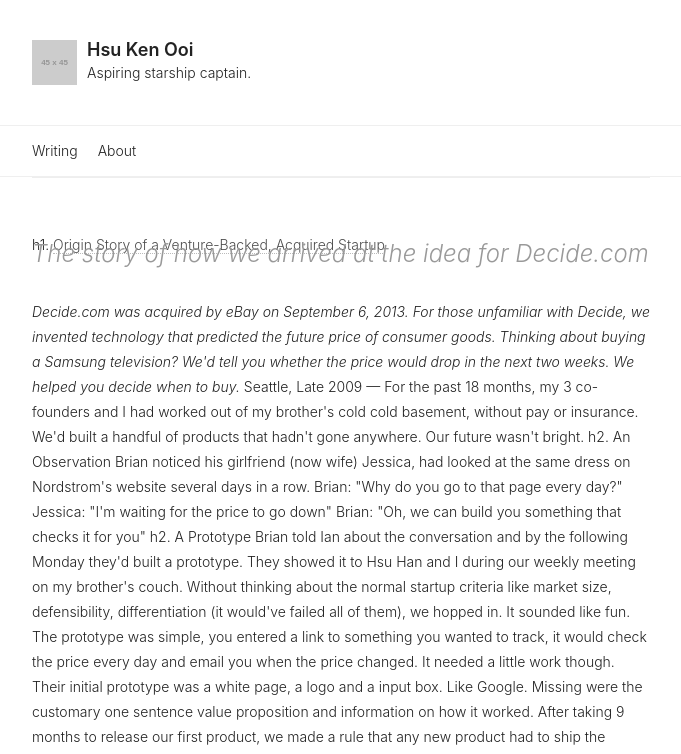
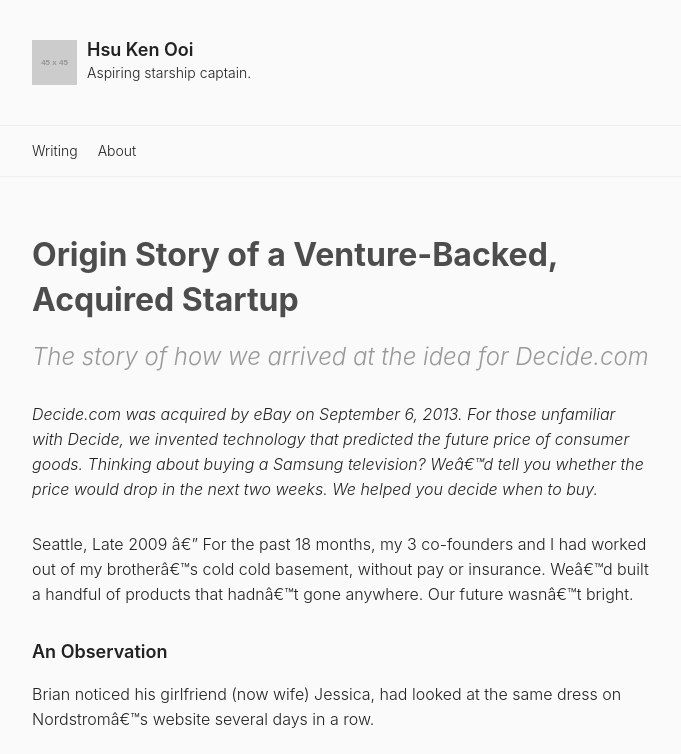
Before and after one commit to hsukenooi/hsukenooi.github.com, a Jekyll site: the page built from _posts/2014-01-14-origin-of-a-venture-backed-acquired-startup.markdown, in a window 1280 px wide. Shown: the top 754 px of the page, without its empty margins (299-980 px from the left). Built offline with Jekyll 4.4.1, drawn with Linux system fonts in a browser that asks for light colours; some of the changed text lies outside the part shown.

Commit message:
fixed up the latest post

```diff
--- a/_layouts/post.html
+++ b/_layouts/post.html
@@ -4,8 +4,7 @@
 
 <div id="posts">
 	<div class="post">
-		{{ content }}
+    {{ page.content | markdownify }}
 		<p class="post-date demphasis">Posted on {{ page.date | date: "%b %d, %Y" }} from {{ page.location }}</p>
-		{% include share.html %}
 	</div>
 </div>
--- a/_posts/2014-01-14-origin-of-a-venture-backed-acquired-startup.textile
+++ b/_posts/2014-01-14-origin-of-a-venture-backed-acquired-startup.markdown
@@ -5,7 +5,7 @@
 location: "San Francisco, CA"
 ---
 
-h1. <a href="{{ page.url }}">{{ page.title }}</a>
+# <a href="{{ page.url }}">{{ page.title }}</a>
 
 <p class="subheadline">The story of how we arrived at the idea for Decide.com</p>
 
@@ -13,15 +13,17 @@
 
 Seattle, Late 2009 &mdash; For the past 18 months, my 3 co-founders and I had worked out of my brother's cold cold basement, without pay or insurance. We'd built a handful of products that hadn't gone anywhere. Our future wasn't bright.
 
-h2. An Observation
+## An Observation
 
 Brian noticed his girlfriend (now wife) Jessica, had looked at the same dress on Nordstrom's website several days in a row.
 
-Brian: "Why do you go to that page every day?"
-Jessica: "I'm waiting for the price to go down"
+<span>
+Brian: "Why do you go to that page every day?"<br>
+Jessica: "I'm waiting for the price to go down"<br>
 Brian: "Oh, we can build you something that checks it for you"
+</span>
 
-h2. A Prototype
+## A Prototype
 
 Brian told Ian about the conversation and by the following Monday they'd built a prototype. They showed it to Hsu Han and I  during our weekly meeting on my brother's couch. Without thinking about the normal startup criteria like market size, defensibility, differentiation (it would've failed all of them), we hopped in. It sounded like fun.
 
@@ -37,7 +39,7 @@
 
 <a href="https://s3.amazonaws.com/hsukenooi/homepage_step1.png" target="_blank"><img src="https://s3.amazonaws.com/hsukenooi/homepage_step1.png" width="570"></a>
 
-h2. Cutting Corners
+## Cutting Corners
 
 To adhere to our "it must ship in one week" rule, we got good at cutting corners. For this project, we decided to not invest in the scraper despite its importance. Accurately tracking the price of a product was what the site was about. It'd be terrible to send an email, notifying someone that the price of something they wanted had dropped, only to have them find out it hadn't. Over-promising and under-delivering is typically a bad user experience.
 
@@ -47,13 +49,13 @@
 
 Instead we made a decent scraper and had users verify the current price. When the scraper detected a price change, rather than emailing the user automatically, it published the change to an internal dashboard. We (mostly Ian, thanks Ian) would check the dashboard several times a day, verify the price changes and send  the emails by hand. It's not a scalable solution but it got us moving immediately.
 
-h2. When a Bug Isn't a Bug
+## When a Bug Isn't a Bug
 
 For most sites our semi-automatic system worked. Someone would track a product from Costco's website. We'd diligently check the dashboard for price changes, verify and send out the email.
 
 It didn't work that well for Amazon though. The system would detect a price drop from $500 to $450 but when we manually verified the price it would be $475. We thought there was bug but couldn't find it. To help us troubleshoot we had the scraper save the page when it detected a price change. That way we could see the same page the scraper saw. If the scraper said $450 but the price on the page was $475 we'd know there was something wrong on our end.
 
-h2. That's Interesting..
+## That's Interesting..
 
 The scraper wasn't wrong. When we manually looked at the page, the price was in fact $450. What's going on?
 
@@ -63,7 +65,7 @@
 
 It was becoming apparent that when you bought something, not just what and where, was important. You could get the same product for significantly less, if you bought at the right time. If only there was a way to predict whether prices were going to go up or down.
 
-h2. It's Good to Be Lucky
+## It's Good to Be Lucky
 
 We'd met Oren Etzioni 2 years earlier while Ian was a student in one of his Computer Science classes at the University of Washington. He'd politely told us the idea we were working on at the time, data mining resumes, wouldn't work. It'd only be useful if you have hundreds of thousands of resumes. How are you going to convince people to give your resume until then? Classic chicken or the egg problem.
 
@@ -75,15 +77,13 @@
 
 He thought our findings were interesting. As he liked to say "I've seen this movie before." But first he wanted more data. Specifically answers to the following questions:
 
-<ol>
-  <li>Does  price volatility happen in many categories?</li>
-  <li>Are the price changes meaningful?</li>
-  <li>Are they reasonably predictable?</li>
-</ol>
+1. Does  price volatility happen in many categories?
+2. Are the price changes meaningful?
+3. Are they reasonably predictable?
 
 We spent the next few weeks gathering data to answer those questions. I've never been to graduate school but I imagine it felt a little bit like that. Checking in with a professor every few weeks, presenting your findings. Fortunately the answer to all 3 questions was yes. As we progressed, Oren joined as the 5th co-founder and the rest, as they say, is history.
 
-h2. Big Ideas Start Small
+## Big Ideas Start Small
 
 If you're gonna take anything away from this story maybe it's that big ideas start small. The idea that led to Decide was price alerts. A feature most shopping sites have. Not a change the world, kind've big idea.
 
--- a/css/screen.css
+++ b/css/screen.css
@@ -1,5 +1,6 @@
 body, li {
 	color: #222;
+  background-color: #fafafa;
   font-family: "Avenir", "-apple-system", "BlinkMacSystemFont", "Roboto", "Droid Sans", "Helvetica Neue", "Helvetica", "Arial", "sans-serif";
 	font-size: 14px;
 	line-height: 25px;
@@ -7,6 +8,11 @@
 	margin: 0;
 }
 h1, h2, h3, h4, header, .subheadline, blockquote {
+}
+h1 {
+  font-size: 32px;
+  line-height: 45px;
+  margin: 0 0 30px;
 }
 h2 {
   font-size: 18px;
@@ -16,10 +22,6 @@
 a {
 	text-decoration: none;
 	color: #4d4d4d;
-	border-bottom: 1px dotted #bbb;
-}
-a:hover, .post h1 a:hover {
-	color: #57ad68;
 }
 
 /* CLASSES */
@@ -74,6 +76,8 @@
 /* POSTS */
 
 .posts {
+  font-size: 16px;
+  line-height: 25px;
 	list-style-type: none;
 	-webkit-padding-start: 0;
 	margin: 0;
@@ -98,22 +102,19 @@
 
   }
 
-
 .post {
-	margin-bottom: 54px;
-	padding: 54px 0 66px;
-	position: relative;
-	border-top: 1px solid #eee;
-	border-bottom: 1px solid #eee;
+	margin-bottom: 55px;
+	padding: 55px 0 66px;
 }
-.post p {
+.post p, .post li {
+  font-size: 16px;
+  line-height: 25px;
 	margin: 0 0 30px;
 }
-.post h4 { font-size: 1em; margin-bottom: 1.125em; line-height: 1.75em; }
 .post ol, .post ul {
-	margin: -6px 0 30px;
+	margin: 0 0 30px;
 }
-.post li { margin-bottom: 12px; }
+.post li { margin-bottom: 10px; }
 .post .link-arrow { font-size: 1em; margin-left: 0.375em; }
 .post blockquote.center {
 	width: 780px;
@@ -131,9 +132,9 @@
 	font-style: italic;
 }
 .post blockquote .small {
-	margin-top: -12px;
-	font-size: 15px;
-	line-height: 24px;
+	margin-top: -10px;
+	font-size: 12px;
+	line-height: 20px;
 	letter-spacing: .15em;
 	text-transform:uppercase;
 	font-style: normal;
@@ -151,7 +152,7 @@
 .post .subheadline {
 	font-size: 24px;
 	line-height: 30px;
-	margin-top: -18px;
+	margin-top: -10px;
 	color: #999;
 	font-style: italic;
 }
```
